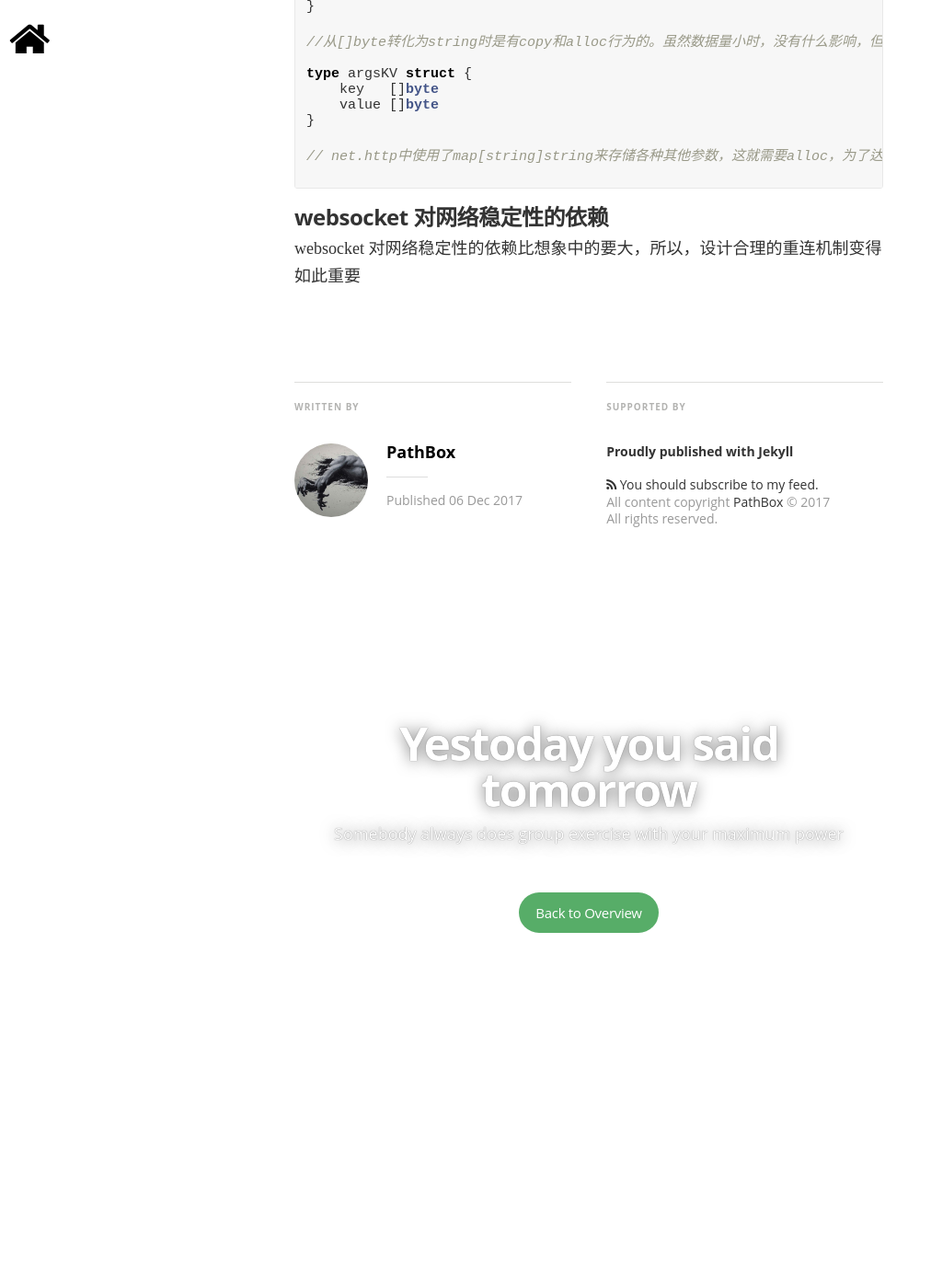
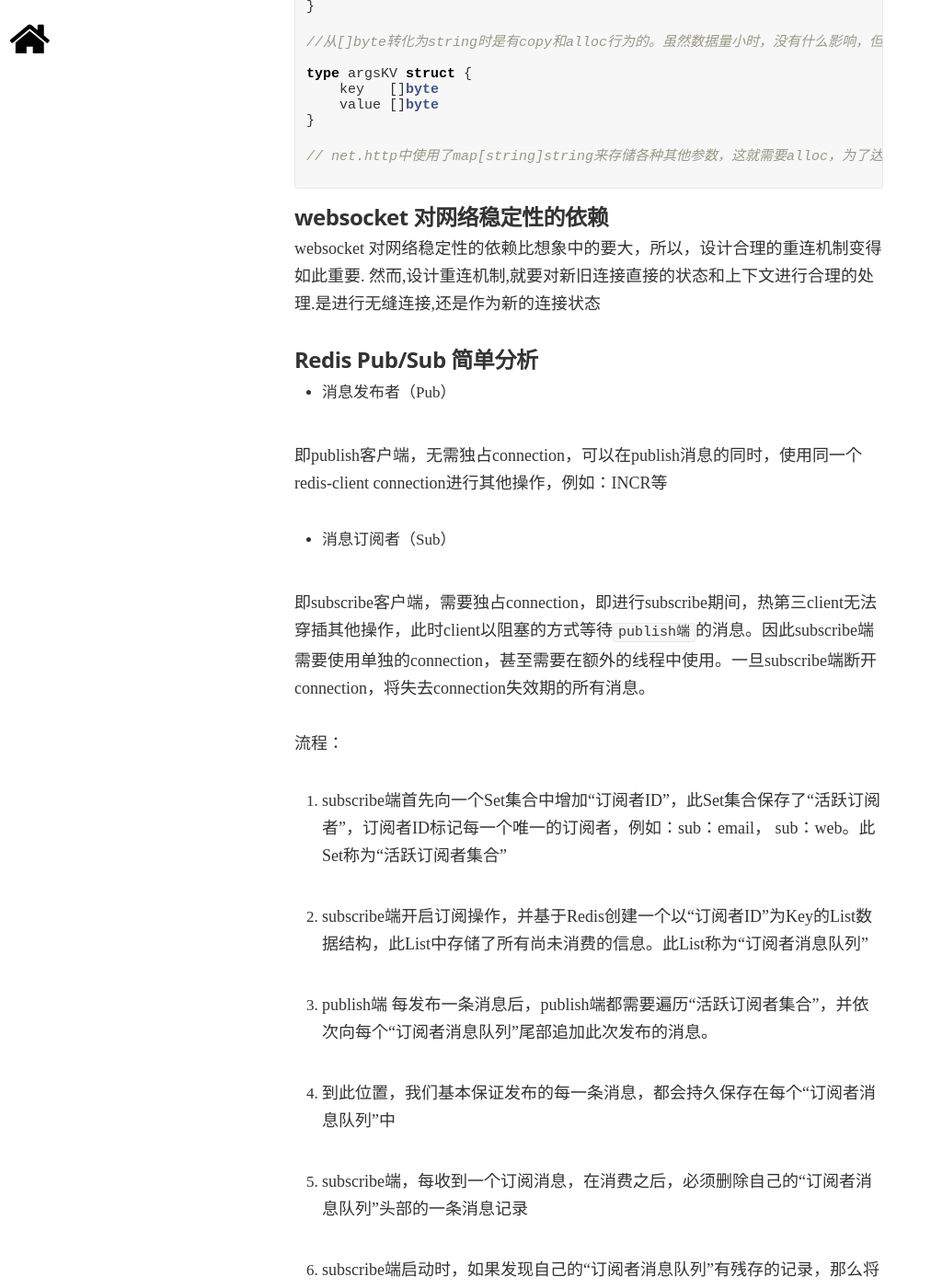
Before and after one commit to pathbox/pathbox.github.io, a Jekyll site: the page built from _posts/2017-12-06-work-summary-in-Udesk-eleven.md, in a window 1280 px wide and 1400 px high, scrolled down 7633 px. Shown: the whole window at 92% size, without its empty margins (0-1012 px from the left). Built offline with Jekyll 4.4.1, drawn with Linux system fonts in a browser that asks for light colours; nearby versions of some CDN libraries; some web fonts are replaced; comment, search, counter and statistics services are not loaded; before the commit the page ends 8737 px from its top, so only the background shows below that; some of the changed text lies outside the part shown.

Commit message:
Redis Pub/Sub 简单分析

````diff
--- a/_posts/2017-12-06-work-summary-in-Udesk-eleven.md
+++ b/_posts/2017-12-06-work-summary-in-Udesk-eleven.md
@@ -329,4 +329,29 @@
 ```
 
 ##### websocket 对网络稳定性的依赖
-websocket 对网络稳定性的依赖比想象中的要大，所以，设计合理的重连机制变得如此重要
+websocket 对网络稳定性的依赖比想象中的要大，所以，设计合理的重连机制变得如此重要.
+然而,设计重连机制,就要对新旧连接直接的状态和上下文进行合理的处理.是进行无缝连接,还是作为新的连接状态
+
+##### Redis Pub/Sub 简单分析
+
++ 消息发布者（Pub）
+
+即publish客户端，无需独占connection，可以在publish消息的同时，使用同一个redis-client connection进行其他操作，例如：INCR等
+
++ 消息订阅者（Sub）
+
+即subscribe客户端，需要独占connection，即进行subscribe期间，热第三client无法穿插其他操作，此时client以阻塞的方式等待`publish端`的消息。因此subscribe端需要使用单独的connection，甚至需要在额外的线程中使用。一旦subscribe端断开connection，将失去connection失效期的所有消息。
+
+流程：
+
+1. subscribe端首先向一个Set集合中增加“订阅者ID”，此Set集合保存了“活跃订阅者”，订阅者ID标记每一个唯一的订阅者，例如：sub：email， sub：web。此Set称为“活跃订阅者集合”
+
+2. subscribe端开启订阅操作，并基于Redis创建一个以“订阅者ID”为Key的List数据结构，此List中存储了所有尚未消费的信息。此List称为“订阅者消息队列”
+
+3. publish端 每发布一条消息后，publish端都需要遍历“活跃订阅者集合”，并依次向每个“订阅者消息队列”尾部追加此次发布的消息。
+
+4. 到此位置，我们基本保证发布的每一条消息，都会持久保存在每个“订阅者消息队列”中
+
+5. subscribe端，每收到一个订阅消息，在消费之后，必须删除自己的“订阅者消息队列”头部的一条消息记录
+
+6. subscribe端启动时，如果发现自己的“订阅者消息队列”有残存的记录，那么将会首先消费这些记录，然后再去订阅
````
Also changed, not shown: _posts/2018-01-01-65535-port-and-concurrent-socket.md (+2 -0 lines).
